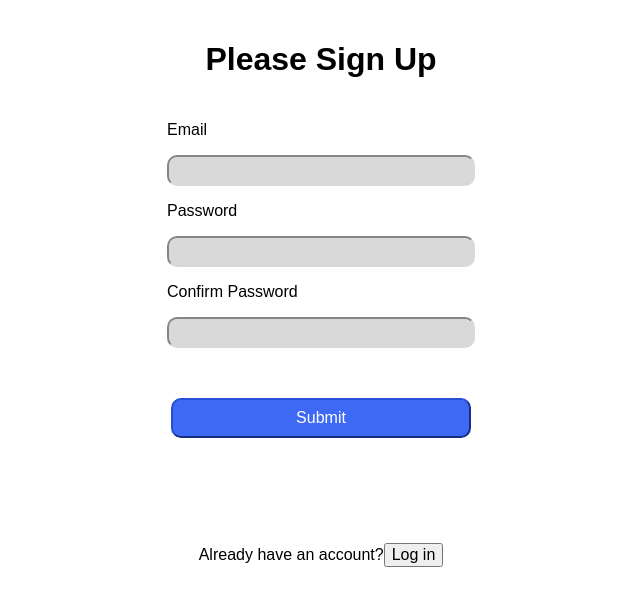
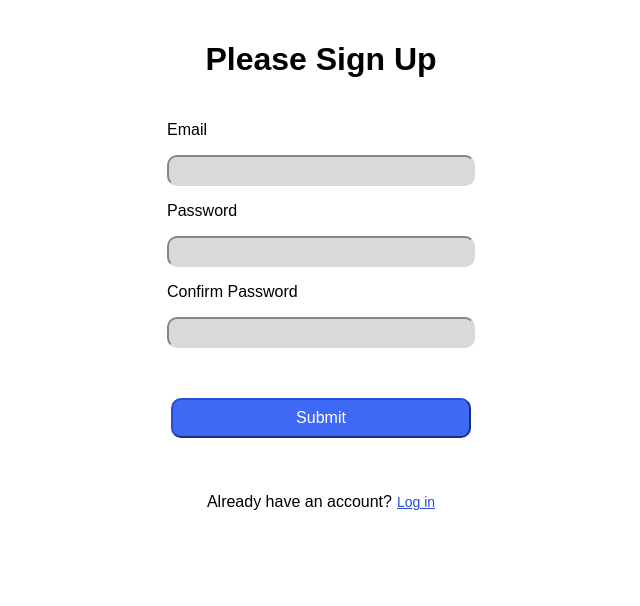
Before and after one commit to kritasak/trading-position-frontend, a React (Create React App) app: page /signup in a window 1280 px wide. Shown: the top 606 px of the page, without its empty margins (319-959 px from the left). Built offline with nearby package versions, Linux system fonts and the light colour scheme.

Commit message:
Fix: signup login

```diff
--- a/src/pages/login/login.css
+++ b/src/pages/login/login.css
@@ -63,9 +63,8 @@
 
 .signup-text {
     color: #274FD5;
-    margin-top: 10px;
+    margin-left: 5px;
+    font-size: 14px;
+    text-decoration: underline;
+    cursor: pointer;
 }
-
-a:link {
-    text-decoration: underline;
-  }
--- a/src/pages/login/login.js
+++ b/src/pages/login/login.js
@@ -77,11 +77,13 @@ export default function Login({ setToken }) {
                         Submit
                     </button>
                 </div>
-
+                <div>
+                    <text>Haven't register?</text>
+                    <text className="signup-text" onClick={navigateToSignup}>
+                        Sign up here
+                    </text>
+                </div>
                 <text className="warning-text">{warning}</text>
-                <text className="signup-text" onClick={navigateToSignup}>
-                    Sign up here
-                </text>
             </form>
         </div>
     );
--- a/src/pages/signup/signup.css
+++ b/src/pages/signup/signup.css
@@ -51,10 +51,10 @@
     color: #ff0000;
 }
 
-.loginButton {
-    font-size: 16px;
-    color: black;
-    transition: 0.3s;
-    text-decoration: none;
+.login-text {
+    color: #274FD5;
+    margin-left: 5px;
+    font-size: 14px;
+    text-decoration: underline;
     cursor: pointer;
 }
--- a/src/pages/signup/signup.js
+++ b/src/pages/signup/signup.js
@@ -82,13 +82,13 @@ export default function Signup() {
                     </button>
                 </div>
             </form>
-            <text className="warning-text">{warning}</text>
             <div>
                 <text>Already have an account?</text>
-                <button className="loginButton" onClick={navigateToLogin}>
+                <text className="login-text" onClick={navigateToLogin}>
                     Log in
-                </button>
+                </text>
             </div>
+            <text className="warning-text">{warning}</text>
         </div>
     );
 }
```
